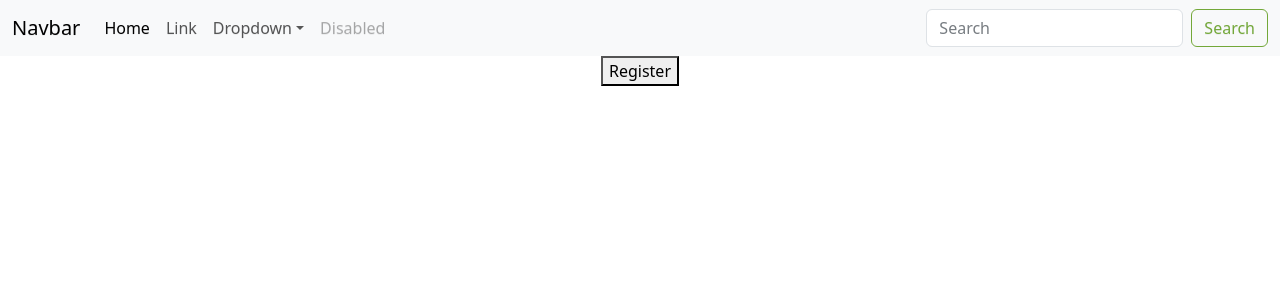
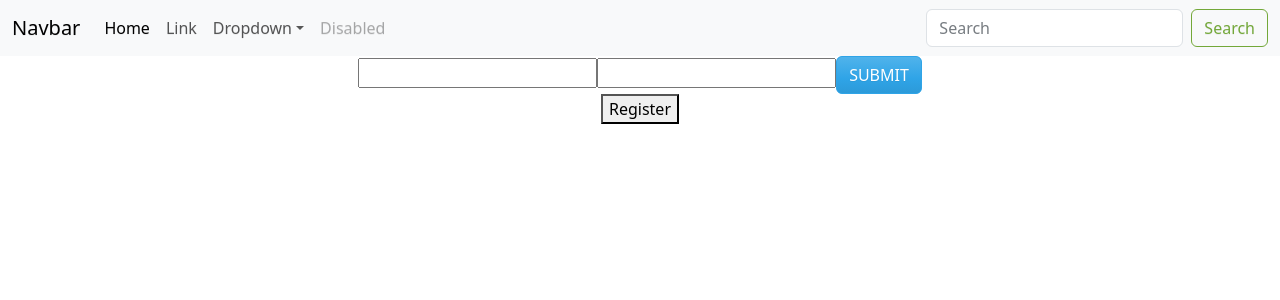
Before and after one commit to johnmartinroque/GroupTask, a React (Create React App) app in the folder main/: page /signup in a window 1280 px wide. Shown: the top 300 px of the page. Built offline with nearby package versions, Linux system fonts and the light colour scheme.

Commit message:
email password

```diff
--- /dev/null
+++ b/main/src/components/Register.jsx
@@ -0,0 +1,43 @@
+import { createUserWithEmailAndPassword } from "firebase/auth";
+import React, { useState } from "react";
+import { auth } from "../firebase";
+import { Button } from "react-bootstrap";
+
+function Register() {
+  const [email, setEmail] = useState("");
+  const [password, setPassword] = useState("");
+  const register = async () => {
+    try {
+      const result = await createUserWithEmailAndPassword(
+        auth,
+        email,
+        password
+      );
+      const user = result.user;
+      setEmail("");
+      setPassword("");
+      alert("success");
+    } catch (err) {
+      console.error(err);
+      alert("Error: " + err.message);
+    }
+  };
+
+  return (
+    <div>
+      <input
+        type="email"
+        value={email}
+        onChange={(e) => setEmail(e.target.value)}
+      />
+      <input
+        type="password"
+        value={password}
+        onChange={(e) => setPassword(e.target.value)}
+      />
+      <Button onClick={register}>SUBMIT</Button>
+    </div>
+  );
+}
+
+export default Register;
--- a/main/src/screens/SignIn.jsx
+++ b/main/src/screens/SignIn.jsx
@@ -2,6 +2,7 @@ import { getAuth, GoogleAuthProvider, signInWithPopup } from "firebase/auth";
 import React from "react";
 import { Col, Row } from "react-bootstrap";
 import { auth, googleProvider } from "../firebase";
+import Register from "../components/Register";
 
 function SignIn() {
   const register = async () => {
@@ -24,6 +25,11 @@ function SignIn() {
     <div>
       <Row>
         <Col>
+          <Register />
+        </Col>
+      </Row>
+      <Row>
+        <Col>
           <button onClick={register}>Register</button>
         </Col>
       </Row>
```
